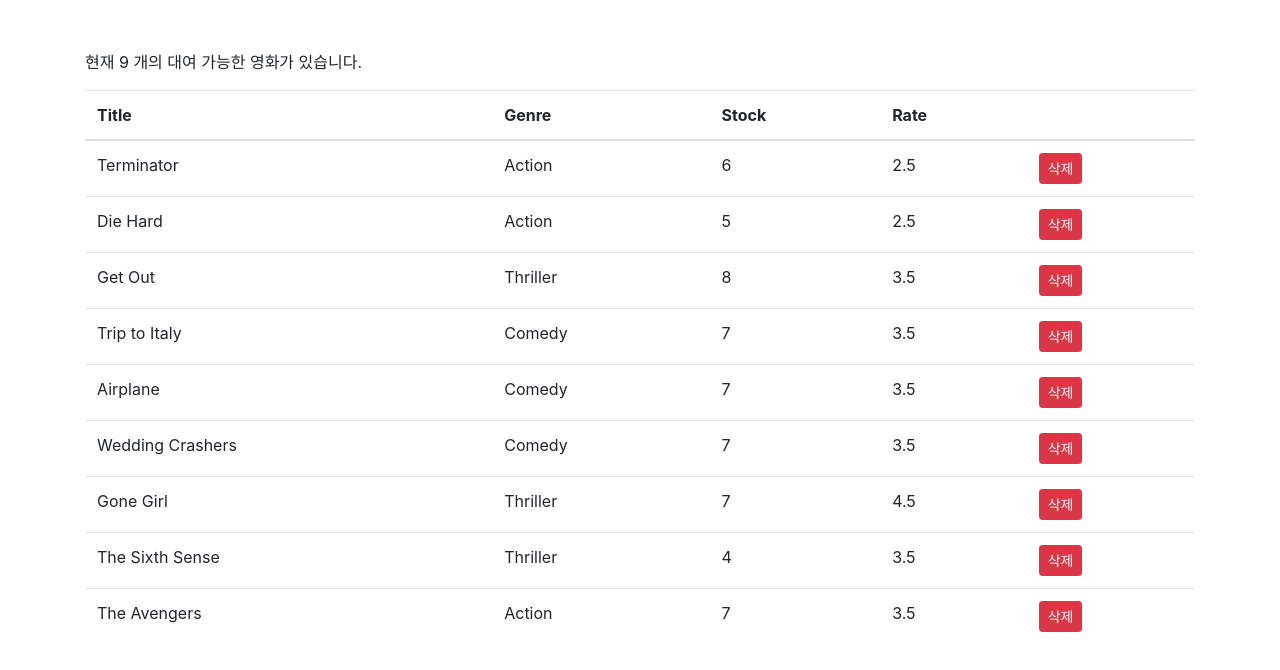
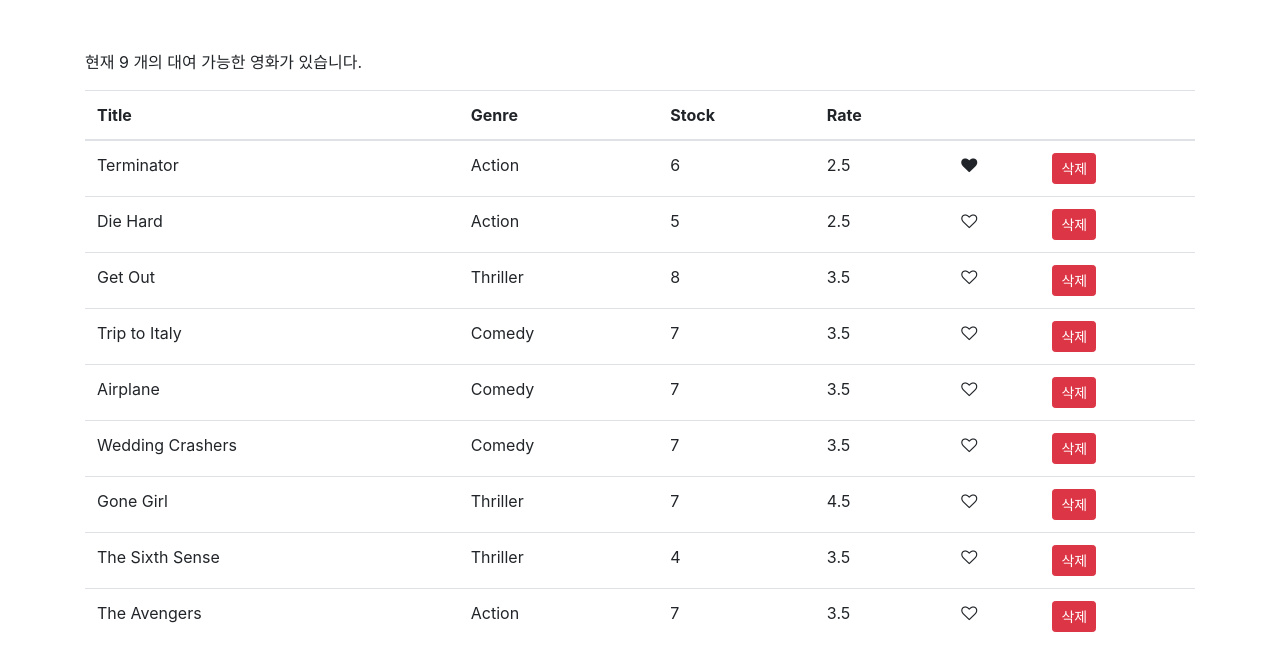
Before and after one commit to milktegi/marioRental, a React (Create React App) app: page / in a window 1280 px wide. Shown: the top 670 px of the page. Built offline with nearby package versions, Linux system fonts and the light colour scheme.

Commit message:
added Like comp

```diff
--- /dev/null
+++ b/src/components/common/Like.jsx
@@ -0,0 +1,22 @@
+import React, { Component } from 'react'
+
+// Input: liked : boolean
+// Output: onClick
+
+class Like extends Component {
+
+	render() {
+	  let baseIcon = "fa fa-heart";
+	  if(!this.props.liked) {
+		  baseIcon += "-o";
+	  }
+
+		return (
+			<i style={{ cursor: 'pointer'}}
+			onClick={this.props.onClick}
+			className={baseIcon} aria-hidden="true"></i>
+		);
+	}
+}
+
+export default Like;
--- a/src/components/movies.jsx
+++ b/src/components/movies.jsx
@@ -1,7 +1,9 @@
 import React, { Component } from 'react'
 import { getMovies } from '../services/fakeMovieService'
+import Like from './common/Like';
 
 class Movies extends Component {
+
   state = {
 	movies: getMovies()
   };
@@ -11,7 +13,15 @@ class Movies extends Component {
     return movies._id !== movie._id
   });
   this.setState({movies: m})
-	}
+};
+
+handleLike = (movie) => {
+	const movieObj = [...this.state.movies];
+	const index = movieObj.indexOf(movie);
+	movieObj[index] = {...movieObj[index]};
+	movieObj[index].liked = !movieObj[index].liked;
+	this.setState({ movies: movieObj })
+};
 
 render() {
 
@@ -28,6 +38,7 @@ class Movies extends Component {
 				<th>Stock</th>
 				<th>Rate</th>
 				<th></th>
+				<th></th>
 			</tr>
 		</thead>
 	<tbody>
@@ -38,9 +49,15 @@ class Movies extends Component {
 		<td>{movie.numberInStock}</td>
 		<td>{movie.dailyRentalRate}</td>
 		<td>
+			<Like liked={movie.liked}
+				  onClick={() => this.handleLike(movie)}/>
+		</td>
+		<td>
 			<button onClick={()=> this.handleDelete(movie)}
 					className="btn btn-danger btn-sm">
-						삭제	</button></td>
+					삭제
+			</button>
+		</td>
 	</tr>
 ))}
 	</tbody>
--- a/src/services/fakeMovieService.js
+++ b/src/services/fakeMovieService.js
@@ -7,7 +7,8 @@ const movies = [
     genre: { _id: "5b21ca3eeb7f6fbccd471818", name: "Action" },
     numberInStock: 6,
     dailyRentalRate: 2.5,
-    publishDate: "2018-01-03T19:04:28.809Z"
+    publishDate: "2018-01-03T19:04:28.809Z",
+    liked: true
   },
   {
     _id: "5b21ca3eeb7f6fbccd471816",
```
Lines whose indentation alone changed are shown as unchanged.
